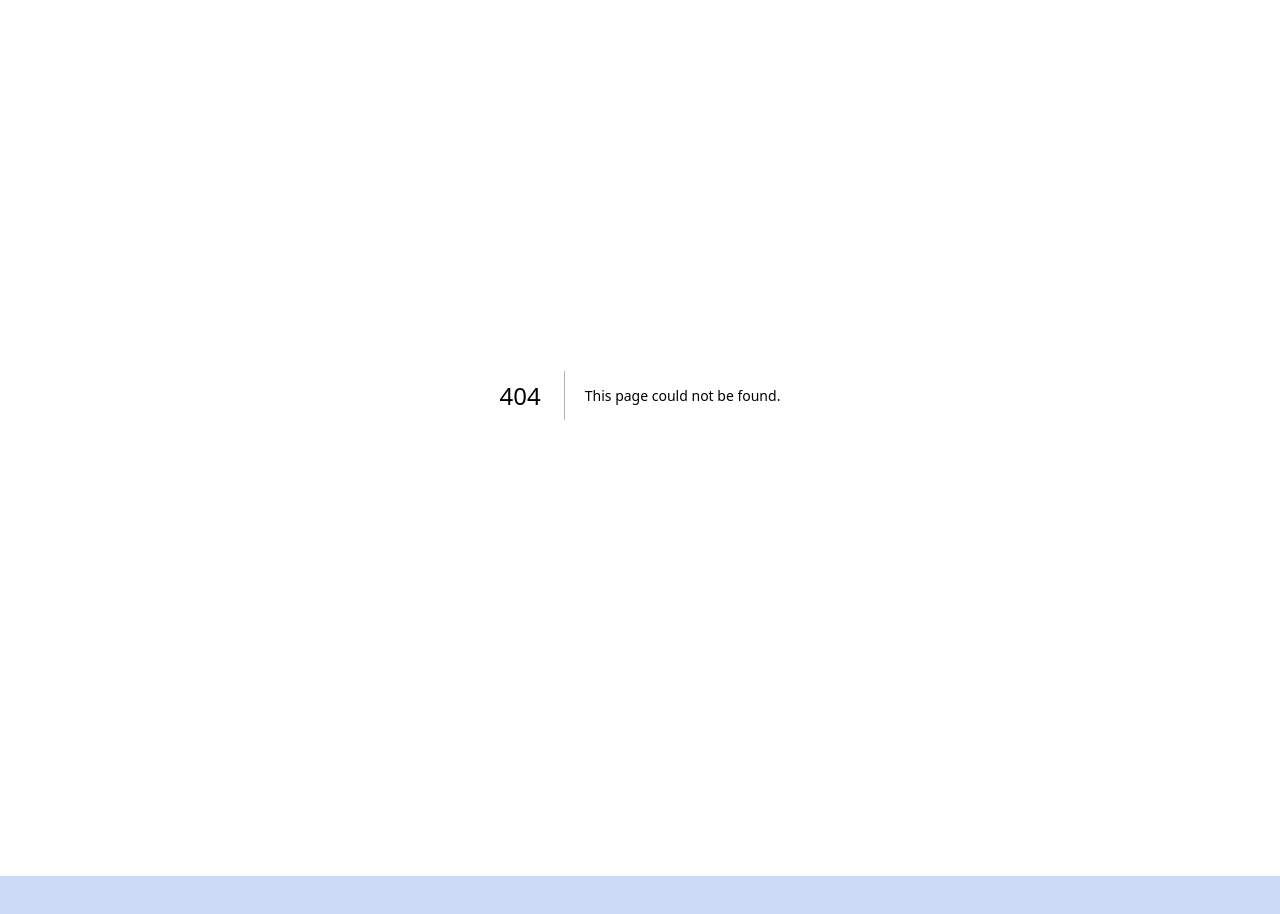
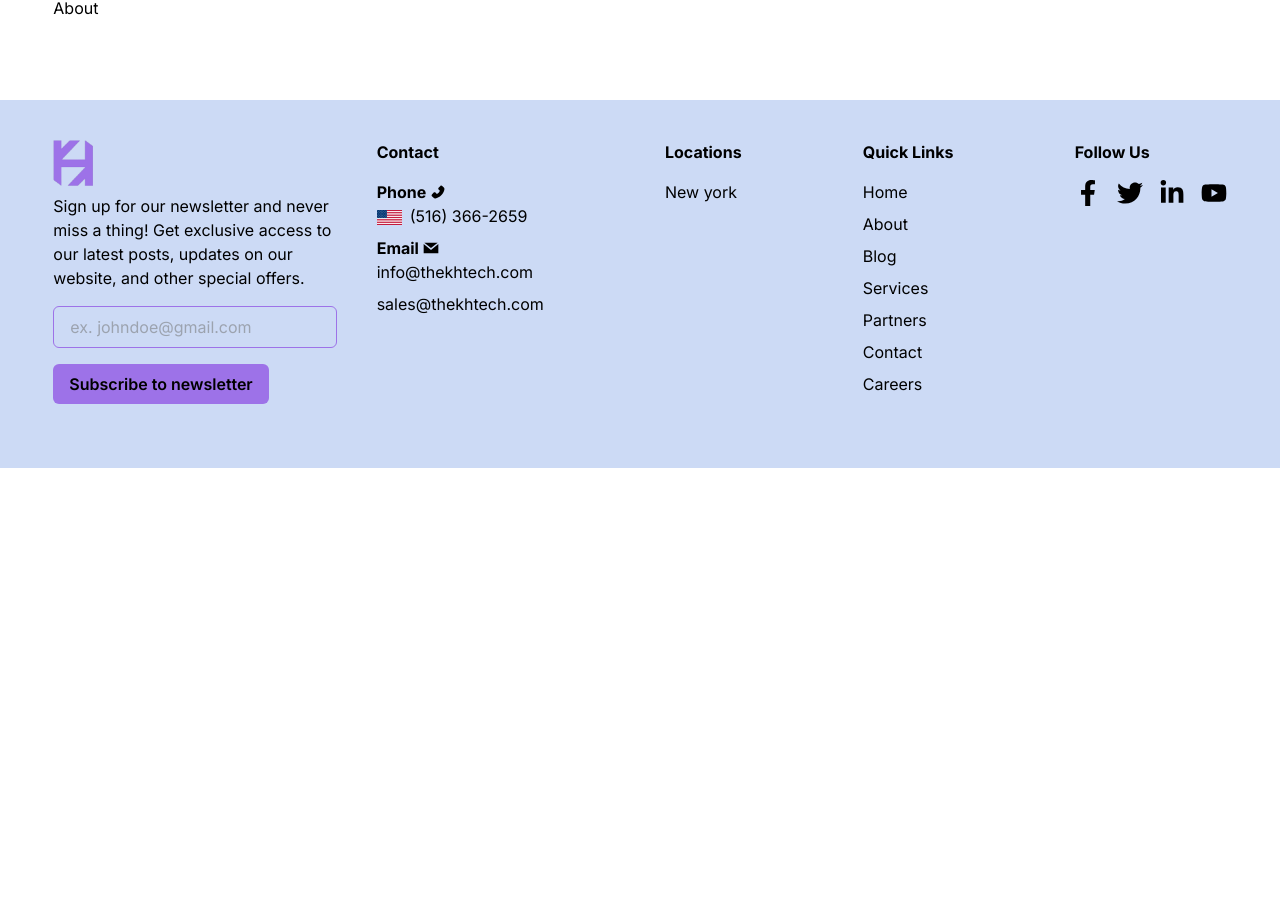
Before and after one commit to lugh-tuatha/thekhtech, a Next.js app: page /about in a window 1280 px wide. Before the commit this address had no page. Shown: the part 94-1008 px from the top of the page. After the commit the page ends 800 px from the top, so only its background shows below. Built offline with nearby package versions, Linux system fonts and the light colour scheme.

Commit message:
fix: bug, add: other pages

```diff
--- /dev/null
+++ b/src/app/about/page.tsx
@@ -0,0 +1,9 @@
+import React from 'react'
+
+function About() {
+  return (
+    <div>About</div>
+  )
+}
+
+export default About
--- /dev/null
+++ b/src/app/blog/page.tsx
@@ -0,0 +1,9 @@
+import React from 'react'
+
+function Blog() {
+  return (
+    <div>Blog</div>
+  )
+}
+
+export default Blog
--- /dev/null
+++ b/src/app/contact/page.tsx
@@ -0,0 +1,9 @@
+import React from 'react'
+
+function Contact() {
+  return (
+    <div>Contact</div>
+  )
+}
+
+export default Contact
--- /dev/null
+++ b/src/app/pricing/page.tsx
@@ -0,0 +1,9 @@
+import React from 'react'
+
+function Pricing() {
+  return (
+    <div>Pricing</div>
+  )
+}
+
+export default Pricing
--- a/src/components/footer/index.tsx
+++ b/src/components/footer/index.tsx
@@ -27,7 +27,7 @@ function Footer() {
 
         <div className='lg-flex-between w-full lg:w-3/4'>
           <div className='mb-6'>
-            <h1 className='title font-bold mb-4'>Contact</h1>
+            <h2 className='title font-bold mb-4'>Contact</h2>
             <ul>
               <li>
                 <div className='flex-middle font-bold gap-1 mr-2'>
@@ -58,14 +58,14 @@ function Footer() {
           </div>
 
           <div className='mb-6'>
-            <h1 className='title font-bold mb-4'>Locations</h1>
+            <h2 className='title font-bold mb-4'>Locations</h2>
             <ul>
               <li className='mb-2'>New york</li>
             </ul>
           </div>
 
           <div>
-            <h1 className='title font-bold mb-4'>Quick Links</h1>
+            <h2 className='title font-bold mb-4'>Quick Links</h2>
             <ul className='cursor-pointer'>
               {Navlinks.map((link) => (
                 <li key={link.name} className='mb-2 hover:underline'>
@@ -76,7 +76,7 @@ function Footer() {
           </div>
 
           <div className=''>
-            <h1 className='title font-bold mb-4'>Follow Us</h1>
+            <h2 className='title font-bold mb-4'>Follow Us</h2>
             <div className="flex gap-4 cursor-pointer">
               <Fa.FaFacebookF size={26} />
               <Fa.FaTwitter size={26} />
--- a/src/components/home/hero.tsx
+++ b/src/components/home/hero.tsx
@@ -10,7 +10,7 @@ function Hero() {
       <div className="w-full lg:w-1/2 mt-4 home">
         <h1 className='text-5xl font-bold leading-snug'>Simply the Best Digital Marketing Agency: TheKHtech Leading the Way</h1>
         <p className='text-lg mt-2 mb-4'>The Know How Tech is a leader in the digital realm, providing businesses with the tools to transition from traditional to digital operations. Our platform offers a comprehensive set of resources to help businesses increase their profitability.</p>
-        <Button>Get started</Button>
+        <Button>GET MY FREE PROPOSAL &gt;&gt;</Button>
       </div>
 
       <Image
--- a/src/components/home/mvo.tsx
+++ b/src/components/home/mvo.tsx
@@ -13,7 +13,7 @@ function Mvo() {
             width={70}
             height={70}
             className='mx-auto mb-4'/>
-          <h1 className='text-2xl font-bold'>Mission</h1>
+          <h2 className='text-2xl font-bold'>Mission</h2>
           <p>At our digital marketing agency, our team of experts is dedicated to transforming your business into a digital powerhouse. We strive to provide innovative solutions and strategies that will position your business as a leader in the digital landscape. With our commitment to staying ahead of the latest technological advancements, we ensure that your business remains at the forefront of the industry.</p>
         </div>
 
@@ -24,14 +24,14 @@ function Mvo() {
             width={70}
             height={70}
             className='mx-auto mb-4'/>
-          <h1 className='text-2xl font-bold'>Vision</h1>
+          <h2 className='text-2xl font-bold'>Vision</h2>
           <p>At THEKHTECH, we strive to empower our clients to leverage the digital world and connect with a wider audience through compelling content. Our team of experts is committed to optimizing your online presence, developing effective digital strategies, and implementing targeted digital marketing campaigns to help you achieve your objectives.</p>
         </div>
       </div>
 
       <div className='lg:flex justify-between items-center'>
         <div className='lg:w-1/2'>
-          <h1 className='text-4xl font-bold'>Company Objectives</h1>
+          <h2 className='text-4xl font-bold'>Company Objectives</h2>
           <p className='text-justify text-lg mt-2'>Our primary objective is to empower our clients with digital marketing services that drive profitability. We specialize in providing comprehensive solutions for businesses making the transition from traditional to digital platforms. Our focus is not solely on financial gain, but on nurturing the growth and success of your business. We offer cost-effective and reliable digital solutions that prioritize user experience. Additionally, we provide training and education to equip businesses with the necessary skills and knowledge to thrive in the digital landscape. With a team of highly knowledgeable experts, we have a deep understanding of what it takes to achieve success in the digital marketing realm.</p>
         </div>
         <Image
--- a/src/data/Navlinks.tsx
+++ b/src/data/Navlinks.tsx
@@ -2,6 +2,14 @@ export const Navlinks = [
   {
     name: "Home",
     href: "/",
+  },
+  {
+    name: "About",
+    href: "/about",
+  },
+  {
+    name: "Blog",
+    href: "/blog",
   },
   {
     name: "Services",
@@ -12,6 +20,10 @@ export const Navlinks = [
     href: "/partners",
   },
   {
+    name: "Contact",
+    href: "/contact",
+  },
+  {
     name: "Careers",
     href: "/careers",
   }
```
